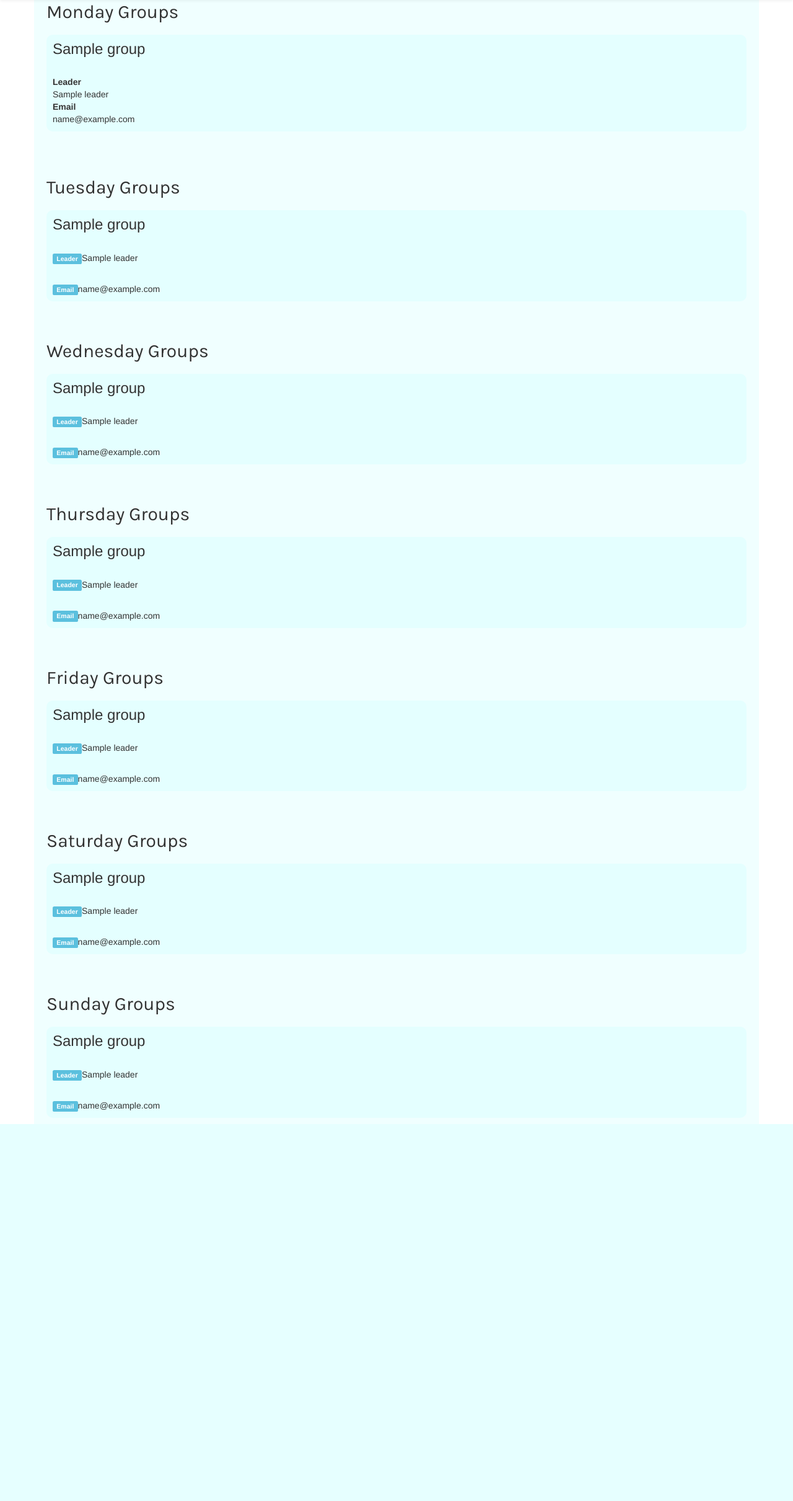
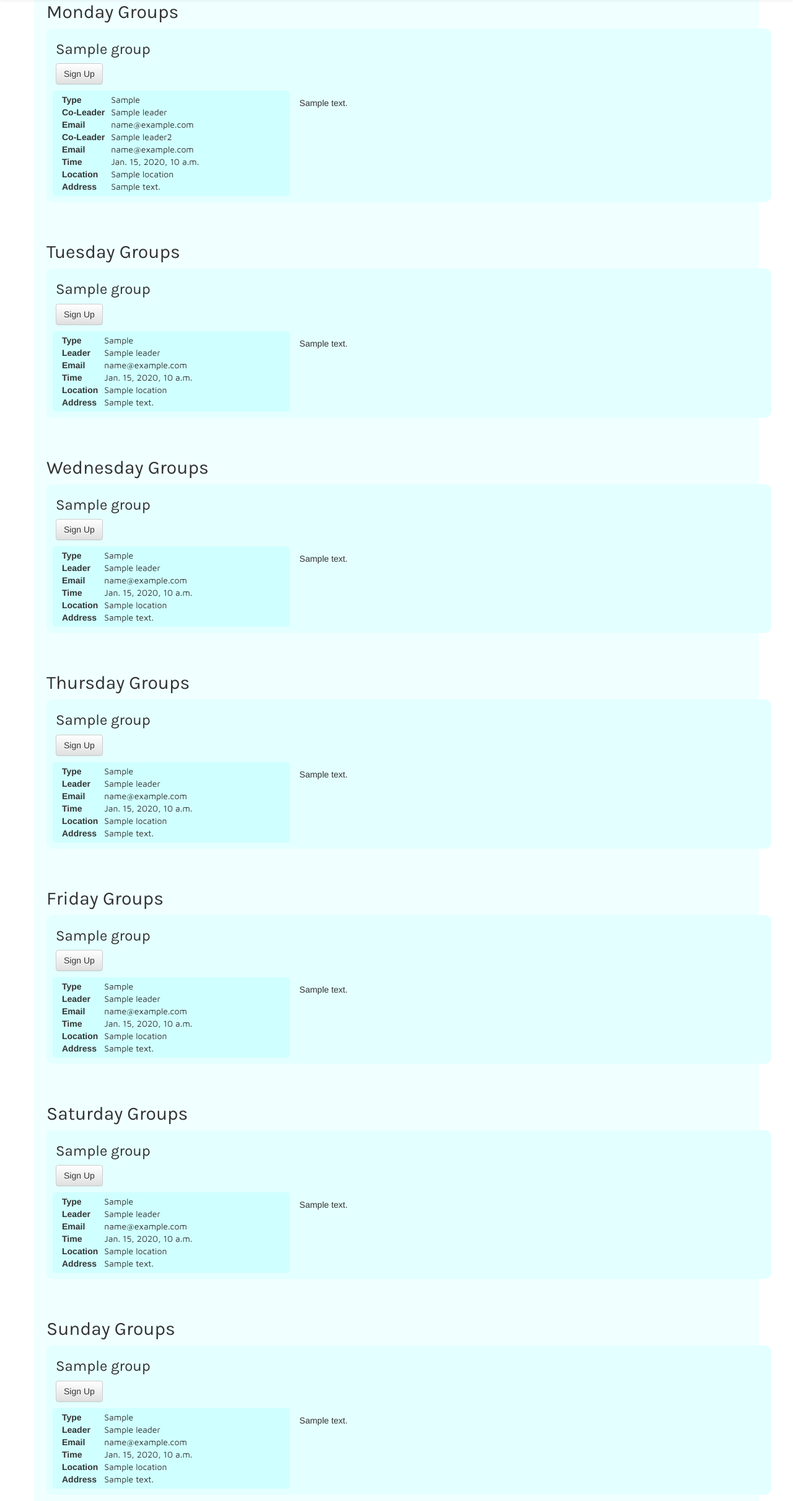
Before and after one commit to LHousehold/smallgroup, a Django app: template groups/templates/groups/groups.html in a window 1280 px wide. Shown: the part 51-2472 px from the top of the page at 62% size. Before the commit the page ends 1864 px from the top, so only its background shows below. Run offline with Django 3.2, Linux system fonts and the light colour scheme; the template is opened without the code that fills it: most values are stand-ins (such as "Sample title", 1, 10 or a date in 2020); parts of the project's set-up code (start-up, migrations or seed data) failed here and were passed over; some libraries are stand-ins or nearby versions; some web fonts are replaced.

Commit message:
Finished first version of groups view

```diff
--- a/groups/admin.py
+++ b/groups/admin.py
@@ -8,8 +8,10 @@ class LeaderAdmin(admin.ModelAdmin):
     list_display = ('name', 'email', 'picture')
 
 class GroupAdmin(admin.ModelAdmin):
-    fields = ['name', 'leader', 'picture', 'location', 'day', 'time', 'group_type']
-    list_display = ('name', 'leader', 'picture', 'location', 'day', 'time', 'group_type')
+    fields = ['name', 'leader', 'leader2', 'coordinator', 'picture', 'location',
+    'day', 'time', 'group_type', 'description']
+    list_display = ('name', 'leader', 'leader2', 'coordinator', 'picture', 'location',
+    'day', 'time', 'group_type', 'description')
 
 admin.site.register(Leader, LeaderAdmin)
 admin.site.register(Group, GroupAdmin)
--- a/groups/static/groups/style.css
+++ b/groups/static/groups/style.css
@@ -1,6 +1,14 @@
 
 .karla {
   font-family: 'Karla', sans-serif;
+}
+
+.maven {
+  font-family: 'Maven Pro', sans-serif;
+}
+
+.montserrat {
+  font-family: 'Montserrat', sans-serif;
 }
 
 .content {
@@ -45,6 +53,34 @@
   margin-bottom: 10px;
 }
 
-.group_info > * {
+.group_info > div {
   padding: 10px;
 }
+
+.info {
+  background-color: #D0FFFF;
+  border-radius: 5px;
+  padding: 5px;
+}
+
+.info td:first-child {
+  font-weight: bold;
+}
+
+.info td:last-child {
+  padding-left: 10px;
+  font-family: 'Maven Pro', sans-serif;
+}
+
+.description {
+  margin: 10px 0px;
+}
+
+.group_info > h3 {
+  //display: inline-block;
+  //margin-right: 24px;
+}
+
+.group_info > input {
+  //margin-bottom: 8px;
+}
--- a/groups/templates/groups/groups.html
+++ b/groups/templates/groups/groups.html
@@ -39,100 +39,189 @@
       </nav>
       <div id="mon" class="row group_day">
         <h2 class="karla group_day_title">Monday Groups</h1>
-
         {% for group in groups.Mon %}
         <div class="smallgroup">
-
-          <div class="group_info">
-            <h3>{{ group.name }}</h3>
-            <dl>
-              <dt>Leader<dt><dd>{{ group.leader.name }}</dd>
-              <dt>Email<dt><dd>{{ group.leader.email }}</dd>
-            </dl>
+          <div class="group_info container">
+            <h3 class="karla">{{ group.name }}</h3>
+            <input type="button" value="Sign Up" class="btn btn-default"/>
+            <div class="row">
+              <div class="col-md-4 col-sm-3 info">
+                <table>
+                  <tr><td>Type</td><td>{{ group.group_type }}</td></tr>
+                  {% if group.leader2 %}
+                  <tr><td>Co-Leader</td><td>{{ group.leader.name }}</td></tr>
+                  <tr><td>Email</td><td>{{ group.leader.email }}</td></tr>
+                  <tr><td>Co-Leader</td><td>{{ group.leader2.name }}</td></tr>
+                  <tr><td>Email</td><td>{{ group.leader2.email }}</td></tr>
+                  {% else %}
+                  <tr><td>Leader</td><td>{{ group.leader.name }}</td></tr>
+                  <tr><td>Email</td><td>{{ group.leader.email }}</td></tr>
+                  {% endif %}
+                  <tr><td>Time</td><td>{{ group.time }}</td></tr>
+                  <tr><td>Location</td><td>{{ group.location }}</td></tr>
+                  <tr><td>Address</td><td>{{ group.address }}</td></tr>
+                </table>
+              </div>
+              <div class="col-md-8 col-sm-9 description">
+                <p>{{ group.description }}</p>
+              </div>
+            </div>
           </div>
         </div>
         {% endfor %}
       </div>
       <div id="tue" class="row group_day">
         <h2 class="karla group_day_title">Tuesday Groups</h2>
-
         {% for group in groups.Tue %}
         <div class="smallgroup">
-
-          <div class="group_info">
-            <h3>{{ group.name }}</h3>
-            <p><span class="label label-info">Leader</span><span>{{ group.leader.name }}</span></p>
-            <p><span class="label label-info">Email</span><span>{{ group.leader.email }}</span></p>
+          <div class="group_info container">
+            <h3 class="karla">{{ group.name }}</h3>
+            <input type="button" value="Sign Up" class="btn btn-default"/>
+            <div class="row">
+              <div class="col-md-4 col-sm-3 info">
+                <table>
+                  <tr><td>Type</td><td>{{ group.group_type }}</td></tr>
+                  <tr><td>Leader</td><td>{{ group.leader.name }}</td></tr>
+                  <tr><td>Email</td><td>{{ group.leader.email }}</td></tr>
+                  <tr><td>Time</td><td>{{ group.time }}</td></tr>
+                  <tr><td>Location</td><td>{{ group.location }}</td></tr>
+                  <tr><td>Address</td><td>{{ group.address }}</td></tr>
+                </table>
+              </div>
+              <div class="col-md-8 col-sm-9 description">
+                <p>{{ group.description }}</p>
+              </div>
+            </div>
           </div>
         </div>
         {% endfor %}
       </div>
       <div id="wed" class="row group_day">
         <h2 class="karla group_day_title">Wednesday Groups</h2>
-
         {% for group in groups.Wed %}
         <div class="smallgroup">
-
-          <div class="group_info">
-            <h3>{{ group.name }}</h3>
-            <p><span class="label label-info">Leader</span><span>{{ group.leader.name }}</span></p>
-            <p><span class="label label-info">Email</span><span>{{ group.leader.email }}</span></p>
+          <div class="group_info container">
+            <h3 class="karla">{{ group.name }}</h3>
+            <input type="button" value="Sign Up" class="btn btn-default"/>
+            <div class="row">
+              <div class="col-md-4 col-sm-3 info">
+                <table>
+                  <tr><td>Type</td><td>{{ group.group_type }}</td></tr>
+                  <tr><td>Leader</td><td>{{ group.leader.name }}</td></tr>
+                  <tr><td>Email</td><td>{{ group.leader.email }}</td></tr>
+                  <tr><td>Time</td><td>{{ group.time }}</td></tr>
+                  <tr><td>Location</td><td>{{ group.location }}</td></tr>
+                  <tr><td>Address</td><td>{{ group.address }}</td></tr>
+                </table>
+              </div>
+              <div class="col-md-8 col-sm-9 description">
+                <p>{{ group.description }}</p>
+              </div>
+            </div>
           </div>
         </div>
         {% endfor %}
       </div>
       <div id="thu" class="row group_day">
         <h2 class="karla group_day_title">Thursday Groups</h2>
-
         {% for group in groups.Thu %}
         <div class="smallgroup">
-
-          <div class="group_info">
-            <h3>{{ group.name }}</h3>
-            <p><span class="label label-info">Leader</span><span>{{ group.leader.name }}</span></p>
-            <p><span class="label label-info">Email</span><span>{{ group.leader.email }}</span></p>
+          <div class="group_info container">
+            <h3 class="karla">{{ group.name }}</h3>
+            <input type="button" value="Sign Up" class="btn btn-default"/>
+            <div class="row">
+              <div class="col-md-4 col-sm-3 info">
+                <table>
+                  <tr><td>Type</td><td>{{ group.group_type }}</td></tr>
+                  <tr><td>Leader</td><td>{{ group.leader.name }}</td></tr>
+                  <tr><td>Email</td><td>{{ group.leader.email }}</td></tr>
+                  <tr><td>Time</td><td>{{ group.time }}</td></tr>
+                  <tr><td>Location</td><td>{{ group.location }}</td></tr>
+                  <tr><td>Address</td><td>{{ group.address }}</td></tr>
+                </table>
+              </div>
+              <div class="col-md-8 col-sm-9 description">
+                <p>{{ group.description }}</p>
+              </div>
+            </div>
           </div>
         </div>
         {% endfor %}
       </div>
       <div id="fri" class="row group_day">
         <h2 class="karla group_day_title">Friday Groups</h2>
-
         {% for group in groups.Fri %}
         <div class="smallgroup">
-
-          <div class="group_info">
-            <h3>{{ group.name }}</h3>
-            <p><span class="label label-info">Leader</span><span>{{ group.leader.name }}</span></p>
-            <p><span class="label label-info">Email</span><span>{{ group.leader.email }}</span></p>
+          <div class="group_info container">
+            <h3 class="karla">{{ group.name }}</h3>
+            <input type="button" value="Sign Up" class="btn btn-default"/>
+            <div class="row">
+              <div class="col-md-4 col-sm-3 info">
+                <table>
+                  <tr><td>Type</td><td>{{ group.group_type }}</td></tr>
+                  <tr><td>Leader</td><td>{{ group.leader.name }}</td></tr>
+                  <tr><td>Email</td><td>{{ group.leader.email }}</td></tr>
+                  <tr><td>Time</td><td>{{ group.time }}</td></tr>
+                  <tr><td>Location</td><td>{{ group.location }}</td></tr>
+                  <tr><td>Address</td><td>{{ group.address }}</td></tr>
+                </table>
+              </div>
+              <div class="col-md-8 col-sm-9 description">
+                <p>{{ group.description }}</p>
+              </div>
+            </div>
           </div>
         </div>
         {% endfor %}
       </div>
       <div id="sat" class="row group_day">
         <h2 class="karla group_day_title">Saturday Groups</h2>
-
         {% for group in groups.Sat %}
         <div class="smallgroup">
-
-          <div class="group_info">
-            <h3>{{ group.name }}</h3>
-            <p><span class="label label-info">Leader</span><span>{{ group.leader.name }}</span></p>
-            <p><span class="label label-info">Email</span><span>{{ group.leader.email }}</span></p>
+          <div class="group_info container">
+            <h3 class="karla">{{ group.name }}</h3>
+            <input type="button" value="Sign Up" class="btn btn-default"/>
+            <div class="row">
+              <div class="col-md-4 col-sm-3 info">
+                <table>
+                  <tr><td>Type</td><td>{{ group.group_type }}</td></tr>
+                  <tr><td>Leader</td><td>{{ group.leader.name }}</td></tr>
+                  <tr><td>Email</td><td>{{ group.leader.email }}</td></tr>
+                  <tr><td>Time</td><td>{{ group.time }}</td></tr>
+                  <tr><td>Location</td><td>{{ group.location }}</td></tr>
+                  <tr><td>Address</td><td>{{ group.address }}</td></tr>
+                </table>
+              </div>
+              <div class="col-md-8 col-sm-9 description">
+                <p>{{ group.description }}</p>
+              </div>
+            </div>
           </div>
         </div>
         {% endfor %}
       </div>
       <div id="sun" class="row group_day">
         <h2 class="karla group_day_title">Sunday Groups</h2>
-
         {% for group in groups.Sun %}
         <div class="smallgroup">
-
-          <div class="group_info">
-            <h3>{{ group.name }}</h3>
-            <p><span class="label label-info">Leader</span><span>{{ group.leader.name }}</span></p>
-            <p><span class="label label-info">Email</span><span>{{ group.leader.email }}</span></p>
+          <div class="group_info container">
+            <h3 class="karla">{{ group.name }}</h3>
+            <input type="button" value="Sign Up" class="btn btn-default"/>
+            <div class="row">
+              <div class="col-md-4 col-sm-3 info">
+                <table>
+                  <tr><td>Type</td><td>{{ group.group_type }}</td></tr>
+                  <tr><td>Leader</td><td>{{ group.leader.name }}</td></tr>
+                  <tr><td>Email</td><td>{{ group.leader.email }}</td></tr>
+                  <tr><td>Time</td><td>{{ group.time }}</td></tr>
+                  <tr><td>Location</td><td>{{ group.location }}</td></tr>
+                  <tr><td>Address</td><td>{{ group.address }}</td></tr>
+                </table>
+              </div>
+              <div class="col-md-8 col-sm-9 description">
+                <p>{{ group.description }}</p>
+              </div>
+            </div>
           </div>
         </div>
         {% endfor %}
--- a/groups/views.py
+++ b/groups/views.py
@@ -28,7 +28,11 @@ def groups(request):
   days = ['Mon','Tue','Wed','Thu','Fri','Sat','Sun']
   groups = {}
   for day in days:
-    groups[day] = Group.objects.filter(group_type=group_type, day=day)
+    if group_type == 'Women' or group_type == 'Men':
+      groups[day] = Group.objects.filter(group_type=group_type,
+      day=day) | Group.objects.filter(group_type="Mixed", day=day)
+    else:
+      groups[day] = Group.objects.filter(group_type=group_type, day=day)
 
   template = loader.get_template('groups/groups.html')
   context = RequestContext(request, {"groups": groups})
```
Also changed, not shown: groups/models.py (+8 -4 lines), db.sqlite3, groups/migrations/0002_auto_20150121_0025.py (added), groups/migrations/0003_auto_20150121_0030.py (added), groups/migrations/0004_group_topic.py (added), groups/migrations/0005_remove_group_topic.py (added), groups/migrations/0006_group_address.py (added).
